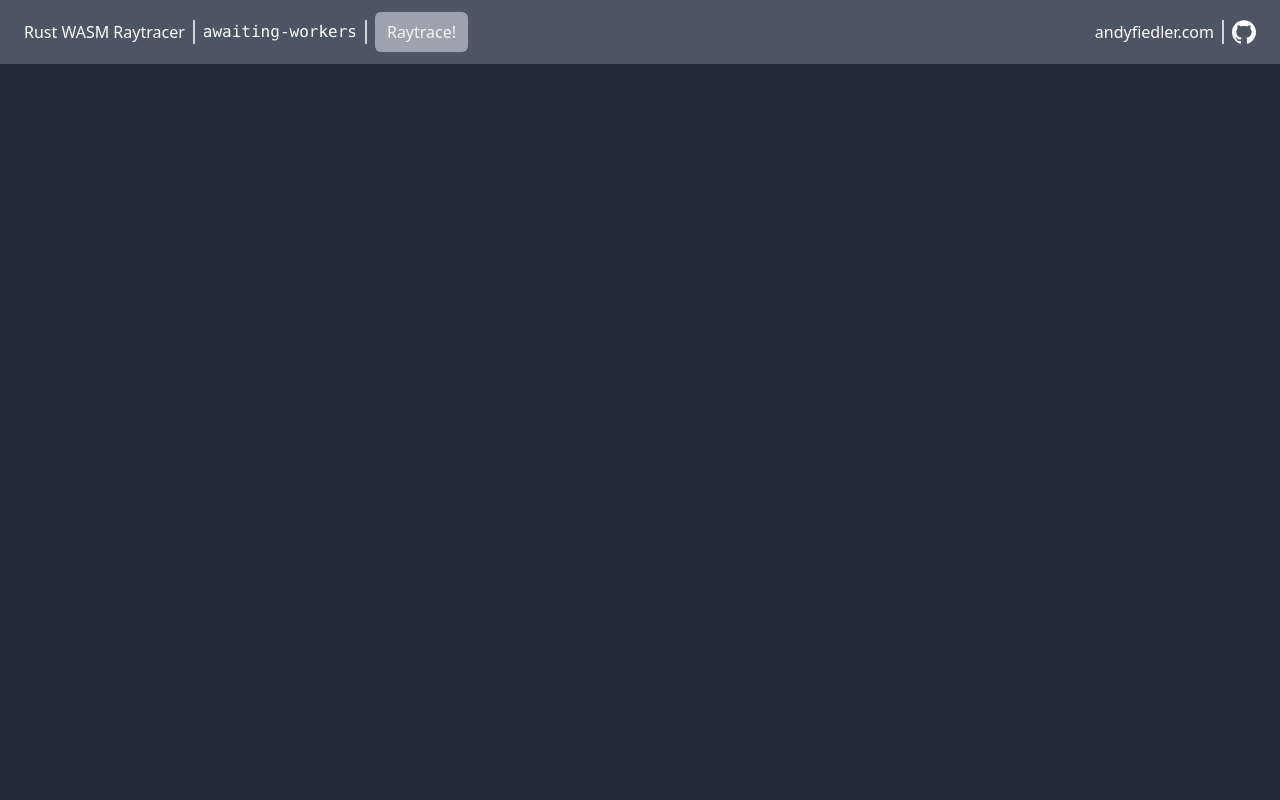
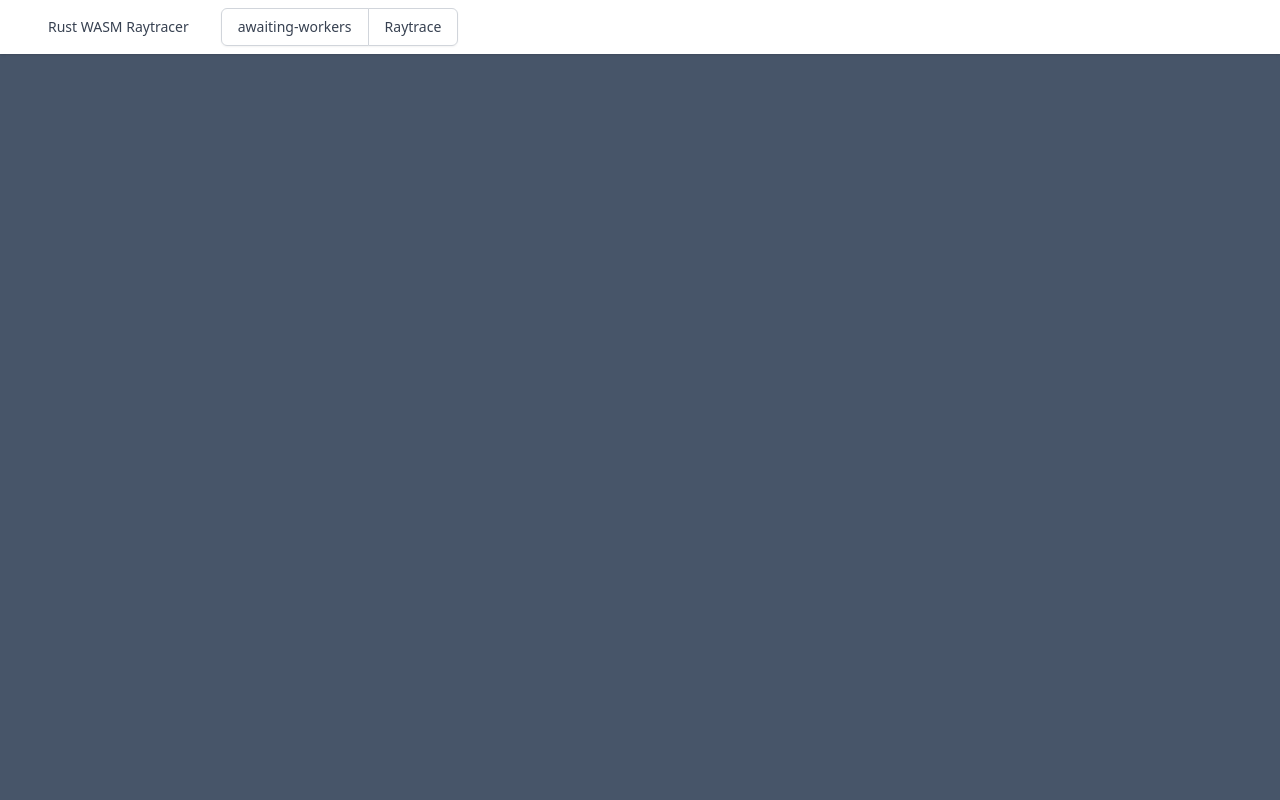
Before and after one commit to afiedler/raytracing, a React (Vite) app in the folder raytracing-web/: page / in a window 1280 px wide. Shown: the top 800 px of the page. Built offline with nearby package versions, Linux system fonts and the light colour scheme.

Commit message:
Clean up the web app UI

```diff
--- a/raytracing-web/index.html
+++ b/raytracing-web/index.html
@@ -1,13 +1,13 @@
 <!DOCTYPE html>
-<html lang="en" class="h-full bg-gray-800">
+<html lang="en" class="h-full bg-gray-800 w-full">
   <head>
     <meta charset="UTF-8" />
     <link rel="icon" type="image/svg+xml" href="/src/favicon.svg" />
     <meta name="viewport" content="width=device-width, initial-scale=1.0" />
     <title>Raytracer</title>
   </head>
-  <body class="h-full">
-    <div id="root"></div>
+  <body class="h-full w-full">
+    <div id="root" class="w-full"></div>
     <script type="module" src="/src/main.tsx"></script>
   </body>
 </html>
--- a/raytracing-web/package.json
+++ b/raytracing-web/package.json
@@ -8,6 +8,8 @@
     "preview": "vite preview"
   },
   "dependencies": {
+    "@headlessui/react": "^1.6.6",
+    "@heroicons/react": "^2.0.0",
     "ci": "^2.2.0",
     "raylib-web": "../raylib-web/pkg",
     "react": "^18.0.0",
@@ -21,6 +23,7 @@
     "autoprefixer": "^10.4.7",
     "postcss": "^8.4.14",
     "tailwindcss": "^3.1.3",
+    "@tailwindcss/forms": "^0.5.3",
     "typescript": "^4.6.3",
     "vite": "^3.0.9",
     "vite-plugin-mkcert": "^1.6.4"
--- a/raytracing-web/src/App.tsx
+++ b/raytracing-web/src/App.tsx
@@ -1,5 +1,6 @@
 import { useCallback, useEffect, useRef, useState } from "react";
-import Header from "./Header";
+import GithubIcon from "./GithubIcon";
+import { Header } from "./Header";
 import { whenWorkersAreReady } from "./whenWorkersAreReady";
 
 type State =
@@ -15,6 +16,7 @@ const isSafari =
 function App() {
   const [state, setState] = useState<State>({ type: "awaiting-workers" });
   const canvasRef = useRef<HTMLCanvasElement>(null);
+  const canvasContainerRef = useRef<HTMLDivElement>(null);
 
   useEffect(
     () =>
@@ -23,6 +25,24 @@ function App() {
       }),
     []
   );
+
+  useEffect(() => {
+    const r = new ResizeObserver((entries) => {
+      for (const entry of entries) {
+        if (entry.target === canvasContainerRef.current) {
+          canvasRef.current!.style.width = `${entry.contentRect.width}px`;
+          canvasRef.current!.style.height = `${
+            (entry.contentRect.width * 800) / 1200
+          }px`;
+        }
+      }
+    });
+
+    r.observe(canvasContainerRef.current!);
+    return () => {
+      r.disconnect();
+    };
+  });
 
   const onButtonClick = useCallback(() => {
     if (state.type !== "workers-ready") return;
@@ -53,7 +73,20 @@ function App() {
           !(state.type === "workers-ready" || state.type === "finished")
         }
       />
-      <canvas width={1200} height={800} ref={canvasRef} />
+      <div ref={canvasContainerRef} className="w-full bg-slate-600">
+        <canvas width={1200} height={800} ref={canvasRef} />
+      </div>
+
+      <div className="flex items-center w-full mt-6 ml-1 mr-1">
+        <div className="flex-shrink-0 text-gray-200 px-4 border-r-solid border-r-2 border-r-gray-300">
+          <a href="https://andyfiedler.com">andyfiedler.com</a>
+        </div>
+        <div className="flex-shrink-0 text-gray-200 px-4">
+          <a href="https://github.com/afiedler/raytracing">
+            <GithubIcon className="text-gray-200" />
+          </a>
+        </div>
+      </div>
     </>
   );
 }
--- a/raytracing-web/src/Header.tsx
+++ b/raytracing-web/src/Header.tsx
@@ -1,43 +1,154 @@
-import GithubIcon from "./GithubIcon";
+import { Popover, Transition } from "@headlessui/react";
+import { Fragment, useState } from "react";
 
 export interface HeaderProps {
   state: string;
   onRaytraceClick: () => void;
   raytraceDisabled: boolean;
 }
-export default function Header(props: HeaderProps) {
+
+export interface RenderOptions {
+  width: number;
+  height: number;
+}
+
+export function Header(props: HeaderProps) {
+  const [options, setOptions] = useState<RenderOptions>({
+    width: 1200,
+    height: 800,
+  });
+
   return (
-    <nav className="bg-gray-600">
-      <div className="px-4">
-        <div className="flex items-center justify-between h-16">
-          <div className="flex items-center">
-            <div className="flex-shrink-0 text-white px-2 border-r-solid border-r-2 border-r-gray-300">
+    <Popover className="relative z-0 w-full">
+      {({ open }) => (
+        <>
+          <div className="relative z-10 bg-white shadow w-full flex justify-between">
+            <div className="flex max-w-7xl px-4 py-2 sm:px-6 lg:px-8">
+              <span className="inline-flex items-center bg-white px-4 py-2 text-sm font-medium text-gray-700">
                 Rust WASM Raytracer
-            </div>
-            <div className="flex-shrink-0 text-white px-2 border-r-solid border-r-2 border-r-gray-300 font-mono">
+              </span>
+              <span className="ml-4 isolate inline-flex rounded-md shadow-sm">
+                <span className="relative inline-flex items-center rounded-l-md border border-gray-300 bg-white px-4 py-2 text-sm font-medium text-gray-700">
                   {props.state}
-            </div>
+                </span>
+
+                {/* <Popover.Button
+                  className={classNames(
+                    open ? "text-gray-900" : "text-gray-700",
+                    "relative -ml-px inline-flex items-center border border-gray-300 bg-white px-4 py-2 text-sm font-medium hover:bg-gray-50 focus:z-10 focus:border-indigo-500 focus:outline-none focus:ring-1 focus:ring-indigo-500"
+                  )}
+                >
+                  <span>Options</span>
+                  <ChevronDownIcon
+                    className={classNames(
+                      open ? "text-gray-900" : "text-gray-700",
+                      "ml-2 h-5 w-5 group-hover:text-gray-500"
+                    )}
+                    aria-hidden="true"
+                  />
+                </Popover.Button> */}
 
                 <button
-              className="text-gray-100 bg-gray-400 hover:text-white px-3 py-2 mx-2 rounded-md font-medium"
+                  type="button"
+                  className="relative -ml-px inline-flex items-center rounded-r-md border border-gray-300 bg-white px-4 py-2 text-sm font-medium text-gray-700 hover:bg-gray-50 focus:z-10 focus:border-indigo-500 focus:outline-none focus:ring-1 focus:ring-indigo-500"
                   onClick={props.onRaytraceClick}
                   disabled={props.raytraceDisabled}
                 >
-              Raytrace!
+                  Raytrace
                 </button>
+              </span>
             </div>
-          <div className="flex items-center">
-            <div className="flex-shrink-0 text-white px-2 border-r-solid border-r-2 border-r-gray-300">
-              <a href="https://andyfiedler.com">andyfiedler.com</a>
           </div>
-            <div className="flex-shrink-0 text-white px-2">
-              <a href="https://github.com/afiedler/raytracing">
-                <GithubIcon className="text-white" />
-              </a>
+
+          <Transition
+            as={Fragment}
+            enter="transition ease-out duration-200"
+            enterFrom="opacity-0 -translate-y-1"
+            enterTo="opacity-100 translate-y-0"
+            leave="transition ease-in duration-150"
+            leaveFrom="opacity-100 translate-y-0"
+            leaveTo="opacity-0 -translate-y-1"
+          >
+            <Popover.Panel className="absolute inset-x-0 z-10 transform shadow-lg">
+              <div className="absolute inset-0 flex" aria-hidden="true">
+                <div className="w-1/2 bg-white" />
+                <div className="w-1/2 bg-gray-50" />
+              </div>
+              <div className="relative mx-auto grid max-w-7xl grid-cols-1">
+                <nav
+                  className="grid gap-y-10 bg-white px-4 py-4"
+                  aria-labelledby="options-heading"
+                >
+                  <h2 id="options-heading" className="sr-only">
+                    Options menu
+                  </h2>
+                  <form className="space-y-8 divide-y divide-gray-200">
+                    <div className="space-y-8 divide-y divide-gray-200 sm:space-y-5">
+                      <div className="space-y-6 sm:space-y-5">
+                        <div>
+                          <h3 className="text-lg font-medium leading-6 text-gray-900">
+                            Rendering Options
+                          </h3>
+                          <p className="mt-1 max-w-2xl text-sm text-gray-500">
+                            {/*help text here*/}
+                          </p>
+                        </div>
+
+                        <div className="space-y-6 sm:space-y-5">
+                          <div className="sm:grid sm:grid-cols-3 sm:items-start sm:gap-4 sm:border-t sm:border-gray-200 sm:pt-5">
+                            <label
+                              htmlFor="username"
+                              className="block text-sm font-medium text-gray-700 sm:mt-px sm:pt-2"
+                            >
+                              Image Size
+                            </label>
+                            <div className="mt-1 sm:col-span-2 sm:mt-0">
+                              <div className="flex -space-x-px">
+                                <div className="w-1/2 min-w-0 flex-1">
+                                  <label
+                                    htmlFor="image-width"
+                                    className="sr-only"
+                                  >
+                                    Image width
+                                  </label>
+                                  <input
+                                    type="text"
+                                    name="image-width"
+                                    id="image-width"
+                                    className="relative block w-full rounded-l-md border-gray-300 bg-transparent focus:z-10 focus:border-indigo-500 focus:ring-indigo-500 sm:text-sm"
+                                    placeholder="Width (e.g., 1200)"
+                                    value={options.width}
+                                  />
+                                </div>
+                                <div className="min-w-0 flex-1">
+                                  <label
+                                    htmlFor="image-height"
+                                    className="sr-only"
+                                  >
+                                    Image height
+                                  </label>
+                                  <input
+                                    type="text"
+                                    name="image-height"
+                                    id="image-height"
+                                    className="relative block w-full rounded-r-md border-gray-300 bg-transparent focus:z-10 focus:border-indigo-500 focus:ring-indigo-500 sm:text-sm"
+                                    placeholder="Height (e.g., 800)"
+                                    value={options.height}
+                                  />
                                 </div>
                               </div>
                             </div>
                           </div>
+                        </div>
+                      </div>
+                    </div>
+                  </form>
                 </nav>
+              </div>
+            </Popover.Panel>
+          </Transition>
+        </>
+      )}
+    </Popover>
   );
 }
--- a/raytracing-web/tailwind.config.js
+++ b/raytracing-web/tailwind.config.js
@@ -4,5 +4,5 @@ module.exports = {
   theme: {
     extend: {},
   },
-  plugins: [],
+  plugins: [require("@tailwindcss/forms")],
 };
```
Also changed, not shown: 1 other file (tests, documents, lock files or other folders). Lines whose indentation alone changed are shown as unchanged.
